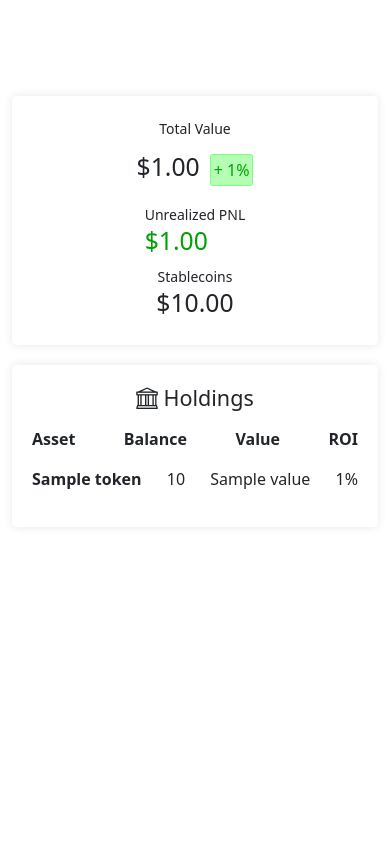
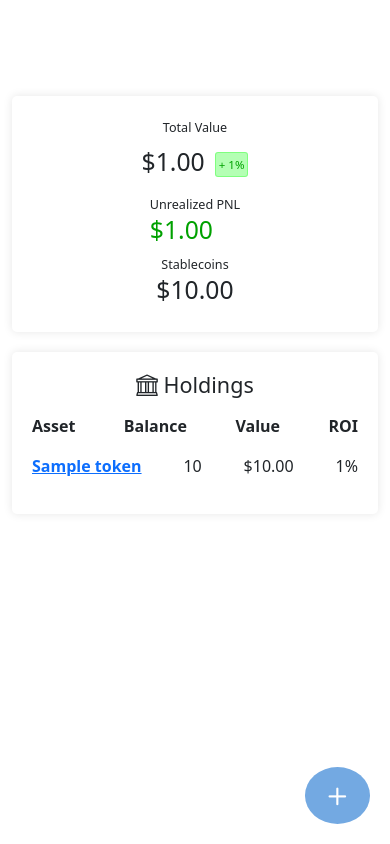
Before and after one commit to Rayanworkout/portfolio-dashboard, a Flask app: template templates/index-page.html in a window 390 px wide. Run offline with Flask 3, Linux system fonts and the light colour scheme; the template is opened without the code that fills it: most values are stand-ins (such as "Sample title", 1, 10 or a date in 2020).

Commit message:
enhanced style and added launch scripts

```diff
--- a/app.py
+++ b/app.py
@@ -3,7 +3,7 @@ import os
 
 from flask import Flask, render_template, request, redirect, flash
 
-from helpers import create_plot
+from helpers import generate_pf_plot
 from portfolio import Portfolio
 
 
@@ -31,9 +31,9 @@ def index():
 
     holdings = pf.get_all_tokens_with_their_value_and_holdings()
 
-    # chart_div = create_plot()
+    chart_div = generate_pf_plot()
 
-    return render_template("index-page.html", portfolio=data, holdings=holdings)
+    return render_template("index-page.html", portfolio=data, holdings=holdings, chart=chart_div)
 
 
 @app.route("/new", methods=["GET", "POST"])
@@ -62,7 +62,7 @@ def new_transaction():
 
 
 @app.route("/token/<string:token>")
-def token(token):
+def token_page(token):
     pf = Portfolio(name="main", db_name="portfolio/portfolio.sqlite3")
 
     token_value = pf.get_token_value(token)
--- a/static/style.css
+++ b/static/style.css
@@ -4,6 +4,8 @@
 
     --negative-red-background: #ff2d2d62;
     --negative-red-text: #ff0000;
+
+    --primary-color: #73a9e2;
 }
 
 
@@ -69,6 +71,19 @@
 
 }
 
+.mobile-new-tx-btn {
+    position: fixed;
+    bottom: 20px;
+    right: 20px;
+    border-radius: 90%;
+    padding: 2px 15px 2px 15px;
+    background-color: var(--primary-color);
+    border: none;
+    text-decoration: none;
+    color: white;
+    font-size: 2.2em;
+}
+
 
 /* MEDIA QUERIES */
 
@@ -88,6 +103,14 @@
     .table-big {
         display: none;
     }
+
+    .percent {
+        font-size: 0.8em;
+    }
+
+    .figure {
+        font-size: 0.9em;
+    }
 }
 
 
--- a/templates/index-page.html
+++ b/templates/index-page.html
@@ -75,18 +75,19 @@
         </tbody>
     </table>
     <div class="mobile-holdings">
+        <th><a href="/new" class="mobile-new-tx-btn"><i class="bi bi-plus"></i></a></th>
         <div class="d-flex justify-content-between">
             <p><b>Asset</b></p>
             <p><b>Balance</b></p>
             <p><b>Value</b></p>
             <p><b>ROI</b></p>
         </div>
-        {% for token in tokens %}
+        {% for token in holdings %}
         <div class="d-flex justify-content-between">
-            <p><b>{{token.token}}</b></p>
-            <p>{{token.qty}}</p>
-            <p>{{token.value}}</p>
-            <p>{{token.profit_percentage}}%</p>
+            <p><b><a href="/token/{{token.token}}">{{token.token |capitalize}}</a></b></p>
+            <p>{{token.qty | round(2)}}</p>
+            <p>{{"${:,.2f}".format(token.value | round(2))}}</p>
+            <p>{{token.profit_percentage | round(2)}}%</p>
         </div>
         {% endfor %}
 
--- a/templates/token-page.html
+++ b/templates/token-page.html
@@ -50,7 +50,6 @@
                         <td>
                             <a href="/delete/{{tx.id}}" class="btn btn-danger">Delete</a>
                         </td>
-
                     </tr>
                     {% endfor %}
                 </tbody>
```
Also changed, not shown: helpers.py (+15 -3 lines), portfolio/portfolio.py (+18 -0 lines), 2 other files.
